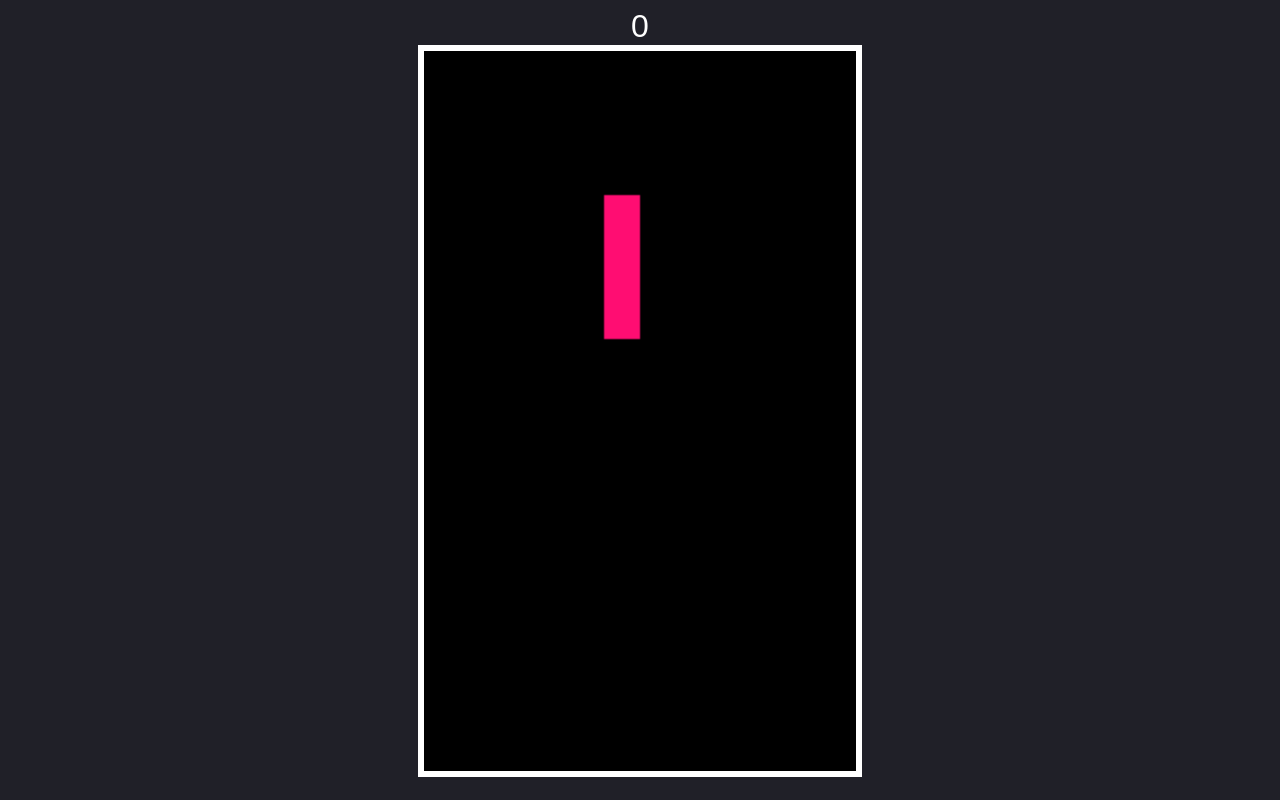
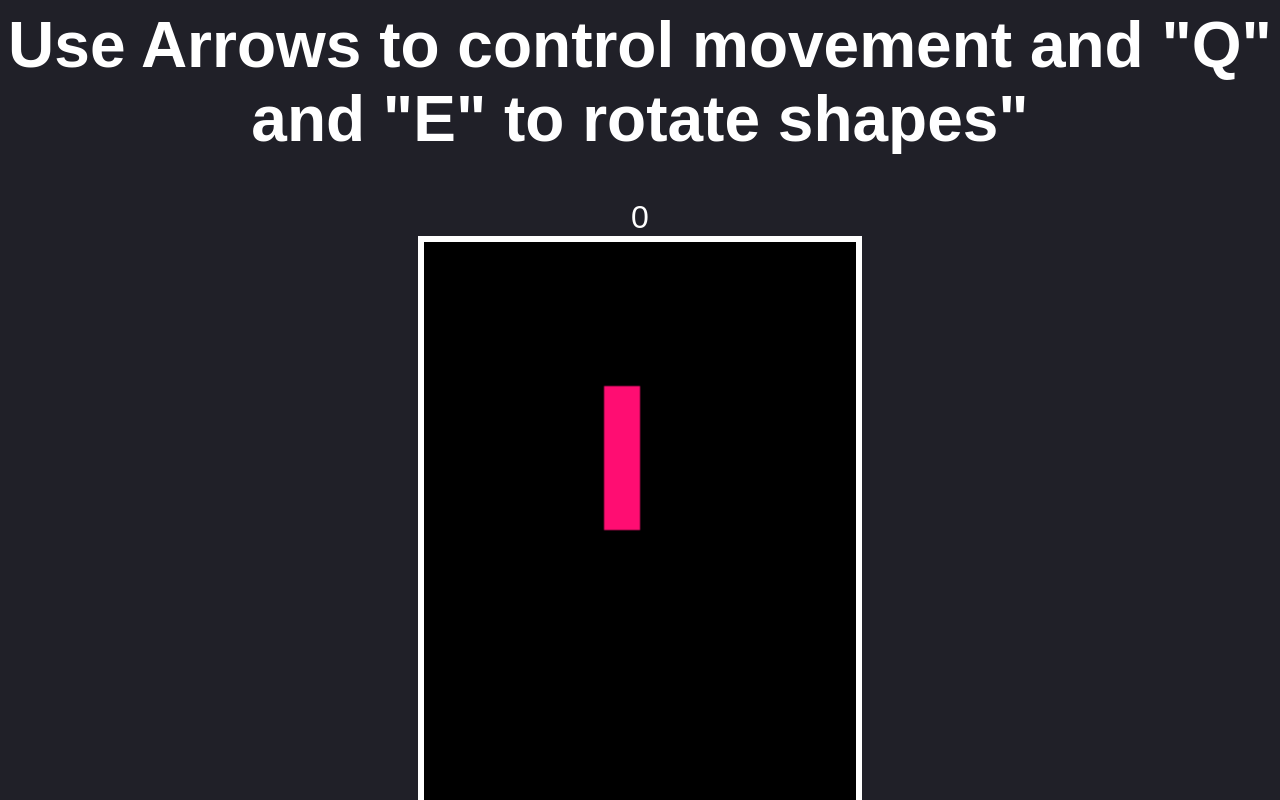
Before and after one commit to ArsenAkop/JSTetris, a plain HTML site: page index.html in a window 1280 px wide. Shown: the top 800 px of the page. Drawn offline with Linux system fonts and the light colour scheme.

Commit message:
added control instructions (Test)

```diff
--- a/index.html
+++ b/index.html
@@ -16,6 +16,7 @@
     </style>
 </head>
 <body>
+    <h1> Use Arrows to control movement and "Q" and "E" to rotate shapes"</h1>
     <div id="score"></div>
     <canvas id="tetris" width="240" height="400" />
     <script src="tetris.js"></script>
```
